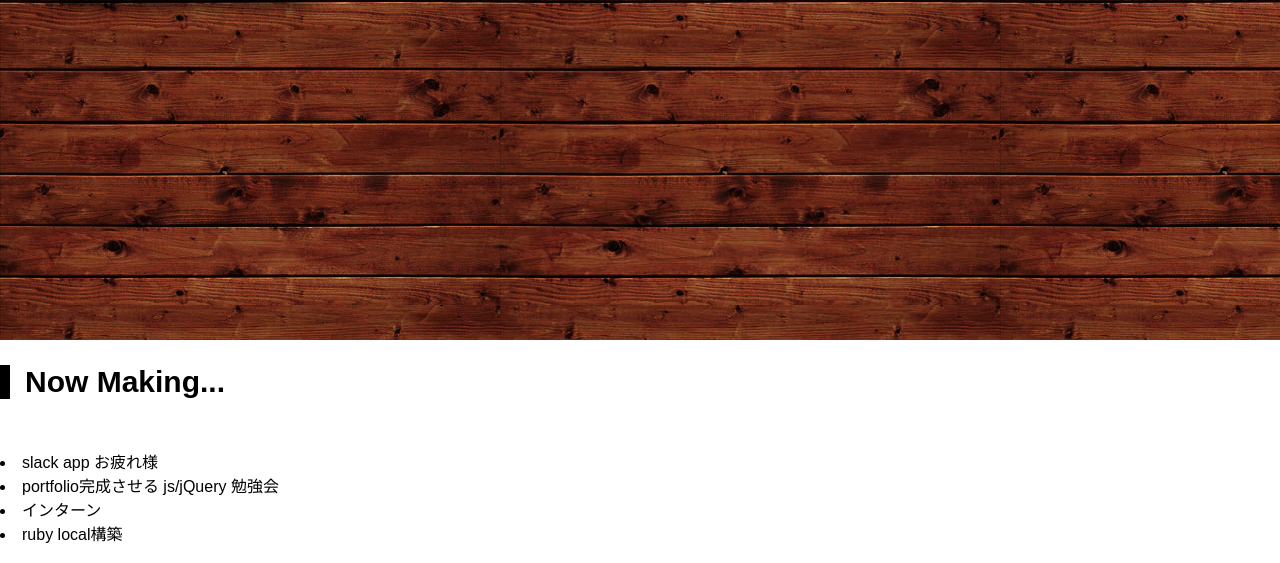
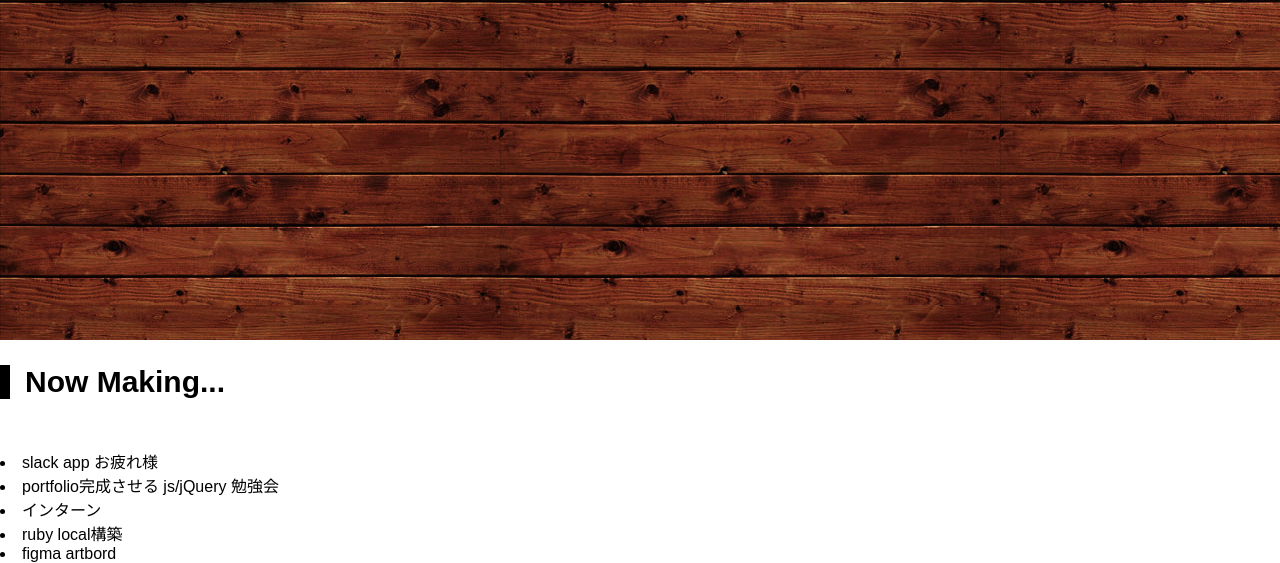
Before and after one commit to takumilk/portfolio, a plain HTML site: page index.html in a window 1280 px wide. Shown: the part 1767-2330 px from the top of the page. Drawn offline with Linux system fonts and the light colour scheme; a web font is replaced by a local one.

Commit message:
22-12-20-13:57

```diff
--- a/index.html
+++ b/index.html
@@ -82,6 +82,7 @@
     <li>portfolio完成させる js/jQuery 勉強会</li>
     <li>インターン</li>
     <li>ruby local構築</li>
+    <li>figma artbord</li>
   </p>
 </section>
 
```
